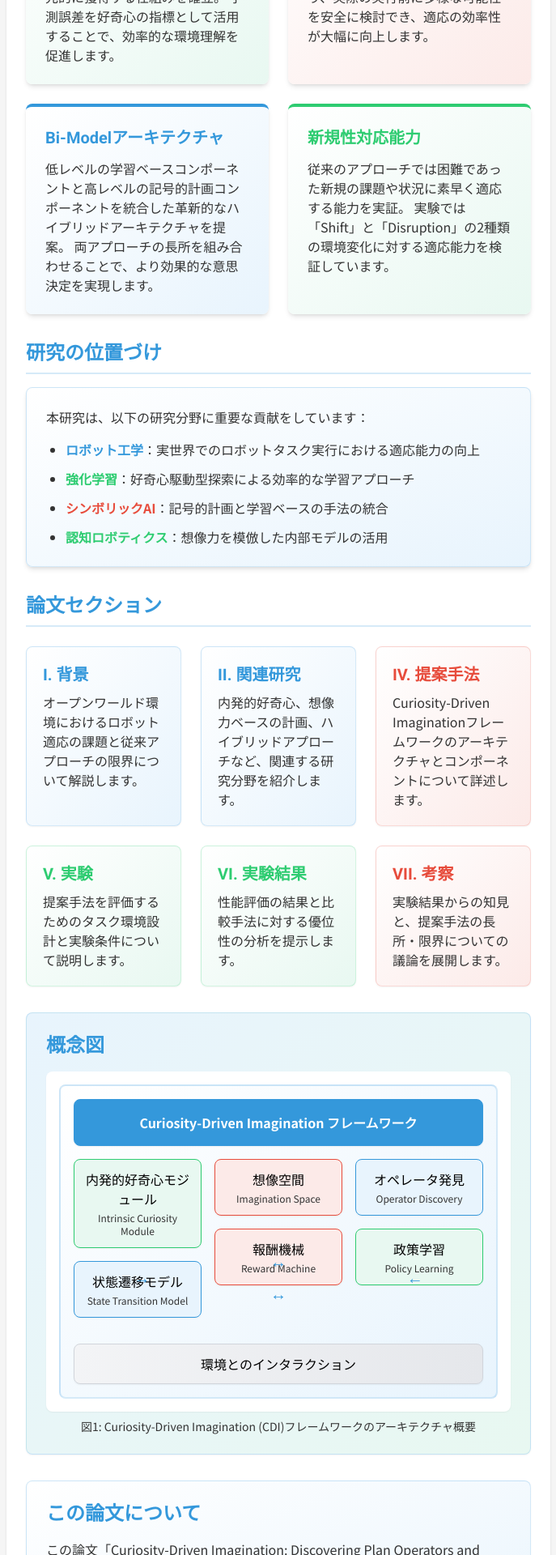
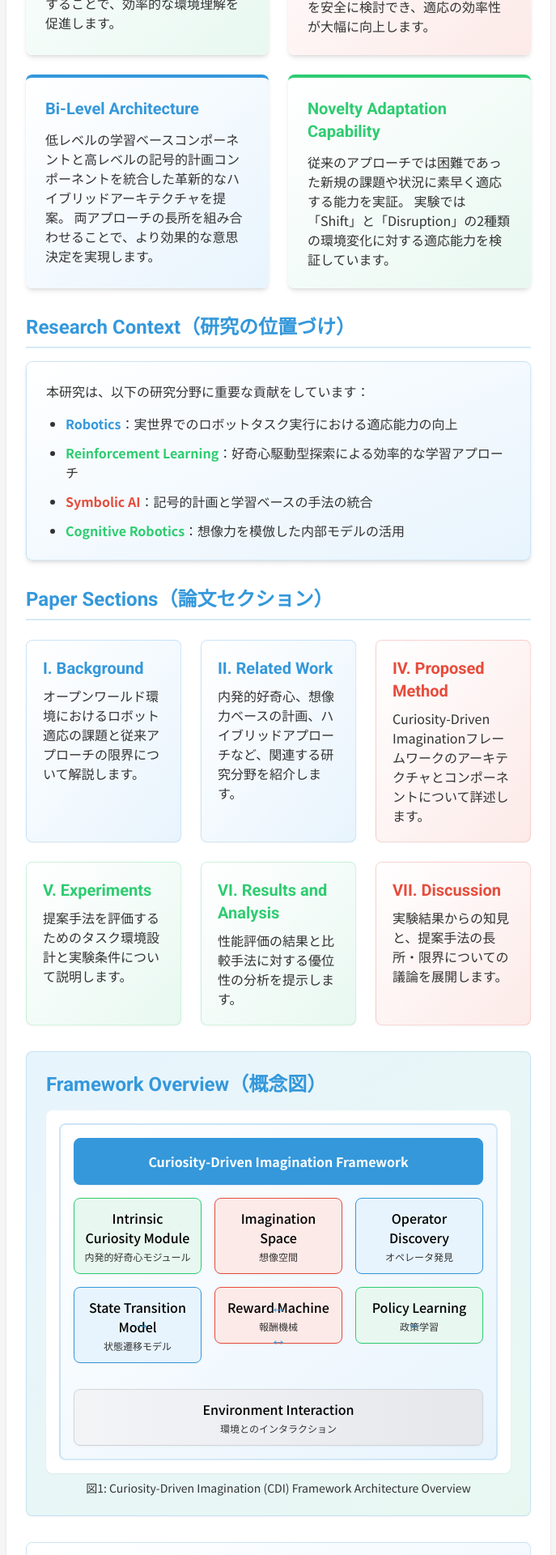
Before and after one commit to KyosukeIchikawa/ai_agent_articles, a Next.js app: page / in a window 1280 px wide. Shown: the part 860-2780 px from the top of the page at 81% size, without its empty margins (296-983 px from the left). Built offline with nearby package versions, Linux system fonts and the light colour scheme.

Commit message:
トップページの改善: 論文フルタイトルの表示とセクションタイトルの英語化

```diff
--- a/src/pages/index.js
+++ b/src/pages/index.js
@@ -30,11 +30,13 @@ export default function Home() {
   // 論文情報の取得
   const paper = getPaperById('curiosity-driven-imagination');
   const paperInfo = {
-    title: paper.title,
+    title: paper.fullTitle, // フルタイトルを使用
     subtitle: paper.subtitle,
     description: paper.description,
     authors: paper.authors,
-    affiliations: paper.affiliations
+    affiliations: paper.affiliations,
+    conference: paper.conference,
+    publicationDate: paper.publicationDate
   };
 
   return (
@@ -47,10 +49,13 @@ export default function Home() {
           description={paperInfo.description}
           authors={paperInfo.authors}
           affiliations={paperInfo.affiliations}
+          venue={paperInfo.conference}
+          date={paperInfo.publicationDate}
+          paperUrl={paper.arxivLink}
         />
 
         <section>
-          <h2 className="text-2xl font-bold mb-4 text-primary border-b-2 border-primary/20 pb-2">論文概要</h2>
+          <h2 className="text-2xl font-bold mb-4 text-primary border-b-2 border-primary/20 pb-2">Abstract（論文概要）</h2>
           <div className="bg-gradient-to-br from-primary-light to-secondary-light p-6 rounded-lg shadow-sm border border-primary/20">
             <p className="text-text leading-relaxed">
               本論文は、動的で不確実なオープンワールド環境に迅速に適応するためのロボットシステムを提案しています。
@@ -62,10 +67,10 @@ export default function Home() {
         </section>
 
         <section>
-          <h2 className="text-2xl font-bold mb-6 text-primary border-b-2 border-primary/20 pb-2">主要な貢献</h2>
+          <h2 className="text-2xl font-bold mb-6 text-primary border-b-2 border-primary/20 pb-2">Key Contributions（主要な貢献）</h2>
           <div className="grid md:grid-cols-2 gap-6">
             <div className="bg-gradient-to-br from-white to-secondary-light p-6 rounded-lg shadow-md border-t-4 border-secondary hover:shadow-lg transition-shadow duration-300">
-              <h3 className="text-xl font-semibold mb-3 text-secondary">好奇心駆動型学習</h3>
+              <h3 className="text-xl font-semibold mb-3 text-secondary">Curiosity-Driven Learning</h3>
               <p className="text-text">
                 内発的好奇心モジュール（ICM）により、ロボットが自律的に環境を探索し、興味深い新しい経験を優先的に獲得する仕組みを確立。
                 予測誤差を好奇心の指標として活用することで、効率的な環境理解を促進します。
@@ -73,7 +78,7 @@ export default function Home() {
             </div>
 
             <div className="bg-gradient-to-br from-white to-accent-light p-6 rounded-lg shadow-md border-t-4 border-accent hover:shadow-lg transition-shadow duration-300">
-              <h3 className="text-xl font-semibold mb-3 text-accent">想像空間計画</h3>
+              <h3 className="text-xl font-semibold mb-3 text-accent">Imagination-Based Planning</h3>
               <p className="text-text">
                 実世界での試行錯誤なしに、想像空間内で新しい行動計画を生成・評価する能力を実現。
                 これにより、実際の実行前に多様な可能性を安全に検討でき、適応の効率性が大幅に向上します。
@@ -81,7 +86,7 @@ export default function Home() {
             </div>
 
             <div className="bg-gradient-to-br from-white to-primary-light p-6 rounded-lg shadow-md border-t-4 border-primary hover:shadow-lg transition-shadow duration-300">
-              <h3 className="text-xl font-semibold mb-3 text-primary">Bi-Modelアーキテクチャ</h3>
+              <h3 className="text-xl font-semibold mb-3 text-primary">Bi-Level Architecture</h3>
               <p className="text-text">
                 低レベルの学習ベースコンポーネントと高レベルの記号的計画コンポーネントを統合した革新的なハイブリッドアーキテクチャを提案。
                 両アプローチの長所を組み合わせることで、より効果的な意思決定を実現します。
@@ -89,7 +94,7 @@ export default function Home() {
             </div>
 
             <div className="bg-gradient-to-br from-white to-secondary-light p-6 rounded-lg shadow-md border-t-4 border-secondary hover:shadow-lg transition-shadow duration-300">
-              <h3 className="text-xl font-semibold mb-3 text-secondary">新規性対応能力</h3>
+              <h3 className="text-xl font-semibold mb-3 text-secondary">Novelty Adaptation Capability</h3>
               <p className="text-text">
                 従来のアプローチでは困難であった新規の課題や状況に素早く適応する能力を実証。
                 実験では「Shift」と「Disruption」の2種類の環境変化に対する適応能力を検証しています。
@@ -99,26 +104,26 @@ export default function Home() {
         </section>
 
         <section>
-          <h2 className="text-2xl font-bold mb-4 text-primary border-b-2 border-primary/20 pb-2">研究の位置づけ</h2>
+          <h2 className="text-2xl font-bold mb-4 text-primary border-b-2 border-primary/20 pb-2">Research Context（研究の位置づけ）</h2>
           <div className="bg-gradient-to-br from-white to-primary-light p-6 rounded-lg shadow-md border border-primary/20">
             <p className="text-text mb-4">
               本研究は、以下の研究分野に重要な貢献をしています：
             </p>
             <ul className="list-disc pl-6 space-y-3 text-text">
-              <li><span className="font-semibold text-primary">ロボット工学</span>：実世界でのロボットタスク実行における適応能力の向上</li>
-              <li><span className="font-semibold text-secondary">強化学習</span>：好奇心駆動型探索による効率的な学習アプローチ</li>
-              <li><span className="font-semibold text-accent">シンボリックAI</span>：記号的計画と学習ベースの手法の統合</li>
-              <li><span className="font-semibold text-secondary">認知ロボティクス</span>：想像力を模倣した内部モデルの活用</li>
+              <li><span className="font-semibold text-primary">Robotics</span>：実世界でのロボットタスク実行における適応能力の向上</li>
+              <li><span className="font-semibold text-secondary">Reinforcement Learning</span>：好奇心駆動型探索による効率的な学習アプローチ</li>
+              <li><span className="font-semibold text-accent">Symbolic AI</span>：記号的計画と学習ベースの手法の統合</li>
+              <li><span className="font-semibold text-secondary">Cognitive Robotics</span>：想像力を模倣した内部モデルの活用</li>
             </ul>
           </div>
         </section>
 
         <section className="mt-12">
-          <h2 className="text-2xl font-bold mb-6 text-primary border-b-2 border-primary/20 pb-2">論文セクション</h2>
+          <h2 className="text-2xl font-bold mb-6 text-primary border-b-2 border-primary/20 pb-2">Paper Sections（論文セクション）</h2>
           <div className="grid md:grid-cols-3 gap-6">
             <Link href="/background/" className="no-underline">
               <div className="bg-gradient-to-br from-white to-primary-light p-5 rounded-lg shadow-sm border border-primary/20 hover:shadow-md transition-shadow duration-300 h-full">
-                <h3 className="text-xl font-semibold mb-2 text-primary">I. 背景</h3>
+                <h3 className="text-xl font-semibold mb-2 text-primary">I. Background</h3>
                 <p className="text-text">
                   オープンワールド環境におけるロボット適応の課題と従来アプローチの限界について解説します。
                 </p>
@@ -127,7 +132,7 @@ export default function Home() {
 
             <Link href="/related-work/" className="no-underline">
               <div className="bg-gradient-to-br from-white to-primary-light p-5 rounded-lg shadow-sm border border-primary/20 hover:shadow-md transition-shadow duration-300 h-full">
-                <h3 className="text-xl font-semibold mb-2 text-primary">II. 関連研究</h3>
+                <h3 className="text-xl font-semibold mb-2 text-primary">II. Related Work</h3>
                 <p className="text-text">
                   内発的好奇心、想像力ベースの計画、ハイブリッドアプローチなど、関連する研究分野を紹介します。
                 </p>
@@ -136,7 +141,7 @@ export default function Home() {
 
             <Link href="/method/" className="no-underline">
               <div className="bg-gradient-to-br from-white to-accent-light p-5 rounded-lg shadow-sm border border-accent/20 hover:shadow-md transition-shadow duration-300 h-full">
-                <h3 className="text-xl font-semibold mb-2 text-accent">IV. 提案手法</h3>
+                <h3 className="text-xl font-semibold mb-2 text-accent">IV. Proposed Method</h3>
                 <p className="text-text">
                   Curiosity-Driven Imaginationフレームワークのアーキテクチャとコンポーネントについて詳述します。
                 </p>
@@ -145,7 +150,7 @@ export default function Home() {
 
             <Link href="/experiments/" className="no-underline">
               <div className="bg-gradient-to-br from-white to-secondary-light p-5 rounded-lg shadow-sm border border-secondary/20 hover:shadow-md transition-shadow duration-300 h-full">
-                <h3 className="text-xl font-semibold mb-2 text-secondary">V. 実験</h3>
+                <h3 className="text-xl font-semibold mb-2 text-secondary">V. Experiments</h3>
                 <p className="text-text">
                   提案手法を評価するためのタスク環境設計と実験条件について説明します。
                 </p>
@@ -154,7 +159,7 @@ export default function Home() {
 
             <Link href="/results/" className="no-underline">
               <div className="bg-gradient-to-br from-white to-secondary-light p-5 rounded-lg shadow-sm border border-secondary/20 hover:shadow-md transition-shadow duration-300 h-full">
-                <h3 className="text-xl font-semibold mb-2 text-secondary">VI. 実験結果</h3>
+                <h3 className="text-xl font-semibold mb-2 text-secondary">VI. Results and Analysis</h3>
                 <p className="text-text">
                   性能評価の結果と比較手法に対する優位性の分析を提示します。
                 </p>
@@ -163,7 +168,7 @@ export default function Home() {
 
             <Link href="/discussion/" className="no-underline">
               <div className="bg-gradient-to-br from-white to-accent-light p-5 rounded-lg shadow-sm border border-accent/20 hover:shadow-md transition-shadow duration-300 h-full">
-                <h3 className="text-xl font-semibold mb-2 text-accent">VII. 考察</h3>
+                <h3 className="text-xl font-semibold mb-2 text-accent">VII. Discussion</h3>
                 <p className="text-text">
                   実験結果からの知見と、提案手法の長所・限界についての議論を展開します。
                 </p>
@@ -173,14 +178,14 @@ export default function Home() {
         </section>
 
         <section className="mt-12 bg-gradient-to-br from-primary-light to-secondary-light p-6 rounded-lg shadow-sm border border-primary/20">
-          <h2 className="text-2xl font-bold mb-4 text-primary">概念図</h2>
+          <h2 className="text-2xl font-bold mb-4 text-primary">Framework Overview（概念図）</h2>
           <div className="bg-white p-4 rounded-lg shadow-sm">
             <div className="border-2 border-primary/20 rounded-lg p-4 bg-gradient-to-br from-white to-primary-light">
               {/* モジュール構成を表現するための図 */}
               <div className="flex flex-col space-y-4">
                 {/* タイトル */}
                 <div className="w-full py-3 px-4 md:py-4 md:px-6 bg-gradient-to-r from-primary to-primary rounded-lg border border-primary text-center font-semibold shadow-sm text-white">
-                  <div className="text-sm md:text-base">Curiosity-Driven Imagination フレームワーク</div>
+                  <div className="text-sm md:text-base">Curiosity-Driven Imagination Framework</div>
                 </div>
 
                 {/* メインコンテンツ - モバイルでは縦並び、デスクトップでは横並び */}
@@ -188,13 +193,13 @@ export default function Home() {
                   {/* 左側のモジュール */}
                   <div className="flex flex-col space-y-3 md:space-y-4">
                     <div className="p-2 md:p-3 bg-gradient-to-br from-secondary-light to-secondary-light rounded-lg border border-secondary text-center shadow-sm">
-                      <div className="font-medium text-sm md:text-base">内発的好奇心モジュール</div>
-                      <div className="text-xs mt-1 text-text">Intrinsic Curiosity Module</div>
+                      <div className="font-medium text-sm md:text-base">Intrinsic Curiosity Module</div>
+                      <div className="text-xs mt-1 text-text">内発的好奇心モジュール</div>
                     </div>
 
                     <div className="p-2 md:p-3 bg-gradient-to-br from-primary-light to-primary-light rounded-lg border border-primary text-center shadow-sm">
-                      <div className="font-medium text-sm md:text-base">状態遷移モデル</div>
-                      <div className="text-xs mt-1 text-text">State Transition Model</div>
+                      <div className="font-medium text-sm md:text-base">State Transition Model</div>
+                      <div className="text-xs mt-1 text-text">状態遷移モデル</div>
                     </div>
 
                     {/* モバイル表示時の中央から右向き矢印 */}
@@ -208,13 +213,13 @@ export default function Home() {
                   {/* 中央のモジュール */}
                   <div className="flex flex-col space-y-3 md:space-y-4">
                     <div className="p-2 md:p-3 bg-gradient-to-br from-accent-light to-accent-light rounded-lg border border-accent text-center shadow-sm">
-                      <div className="font-medium text-sm md:text-base">想像空間</div>
-                      <div className="text-xs mt-1 text-text">Imagination Space</div>
+                      <div className="font-medium text-sm md:text-base">Imagination Space</div>
+                      <div className="text-xs mt-1 text-text">想像空間</div>
                     </div>
 
                     <div className="p-2 md:p-3 bg-gradient-to-br from-accent-light to-accent-light rounded-lg border border-accent text-center shadow-sm">
-                      <div className="font-medium text-sm md:text-base">報酬機械</div>
-                      <div className="text-xs mt-1 text-text">Reward Machine</div>
+                      <div className="font-medium text-sm md:text-base">Reward Machine</div>
+                      <div className="text-xs mt-1 text-text">報酬機械</div>
                     </div>
 
                     {/* モバイル表示時の中央から右向き矢印 */}
@@ -228,13 +233,13 @@ export default function Home() {
                   {/* 右側のモジュール */}
                   <div className="flex flex-col space-y-3 md:space-y-4">
                     <div className="p-2 md:p-3 bg-gradient-to-br from-primary-light to-primary-light rounded-lg border border-primary text-center shadow-sm">
-                      <div className="font-medium text-sm md:text-base">オペレータ発見</div>
-                      <div className="text-xs mt-1 text-text">Operator Discovery</div>
+                      <div className="font-medium text-sm md:text-base">Operator Discovery</div>
+                      <div className="text-xs mt-1 text-text">オペレータ発見</div>
                     </div>
 
                     <div className="p-2 md:p-3 bg-gradient-to-br from-secondary-light to-secondary-light rounded-lg border border-secondary text-center shadow-sm">
-                      <div className="font-medium text-sm md:text-base">政策学習</div>
-                      <div className="text-xs mt-1 text-text">Policy Learning</div>
+                      <div className="font-medium text-sm md:text-base">Policy Learning</div>
+                      <div className="text-xs mt-1 text-text">政策学習</div>
                     </div>
                   </div>
                 </div>
@@ -251,18 +256,19 @@ export default function Home() {
 
                 {/* 環境とのインタラクション */}
                 <div className="w-full py-2 md:py-3 px-4 md:px-6 bg-gradient-to-r from-gray-100 to-gray-200 rounded-lg border border-gray-300 text-center font-medium shadow-sm">
-                  <div className="text-sm md:text-base">環境とのインタラクション</div>
+                  <div className="text-sm md:text-base">Environment Interaction</div>
+                  <div className="text-xs mt-1 text-text">環境とのインタラクション</div>
                 </div>
               </div>
             </div>
           </div>
           <p className="text-center text-sm text-text mt-2">
-            図1: Curiosity-Driven Imagination (CDI)フレームワークのアーキテクチャ概要
+            図1: Curiosity-Driven Imagination (CDI) Framework Architecture Overview
           </p>
         </section>
 
         <section className="mt-8 bg-gradient-to-br from-white to-primary-light p-6 rounded-lg shadow-sm border border-primary/20">
-          <h2 className="text-2xl font-bold mb-4 text-primary">この論文について</h2>
+          <h2 className="text-2xl font-bold mb-4 text-primary">About This Paper（この論文について）</h2>
           <p className="text-text">
             この論文「Curiosity-Driven Imagination: Discovering Plan Operators and Learning Associated Policies for Open-World Adaptation」は、
             ロボットが未知の変化に適応するための革新的なアプローチを提案しています。従来の純粋に記号的なアプローチでは対応が難しい
```
